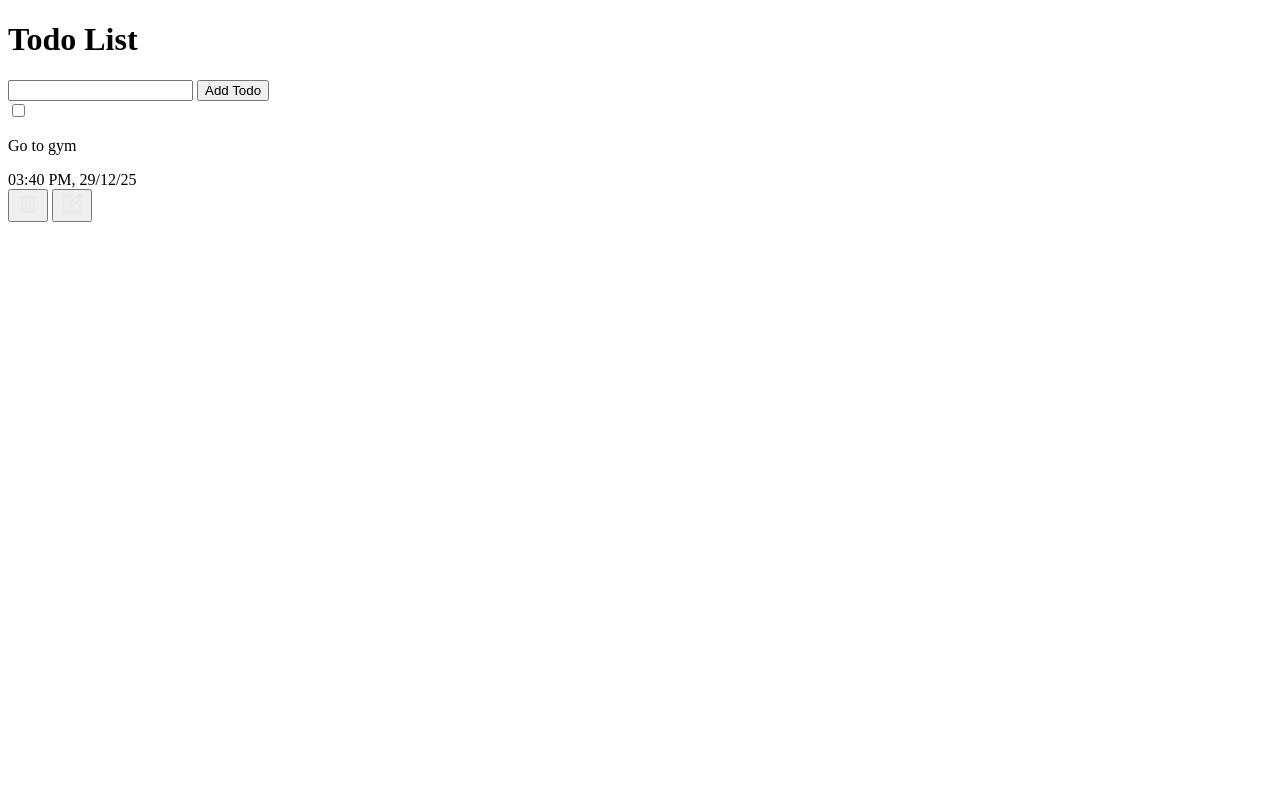
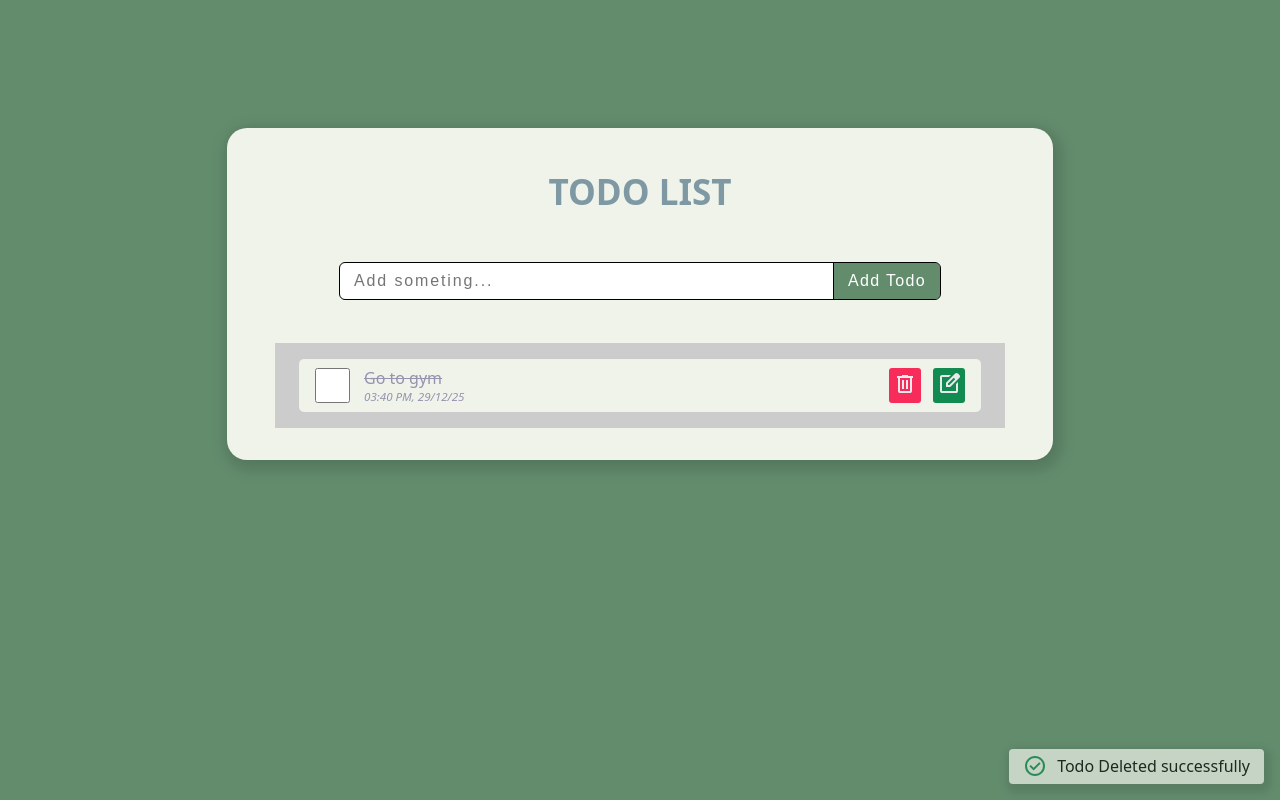
Before and after one commit to rockybulhussain77/Todo, a plain HTML site: page index.html in a window 1280 px wide. Drawn offline with Linux system fonts and the light colour scheme.

Commit message:
completing with css

```diff
--- a/index.html
+++ b/index.html
@@ -9,17 +9,17 @@
 </head>
 <body>
     <div class="wrapper">
-        <h1>Todo List</h1>
+        <h1 class="heading">Todo List</h1>
         <form class="input_container">
-            <input type="text" name="inputText" id="inputText">
-            <button role="button">Add Todo</button>
+            <input type="text" name="inputText" id="inputText" placeholder="Add someting...">
+            <button role="button" class="submit_btn">Add Todo</button>
         </form>
         <div class="todo_wrapper">
             <div class="container">
                 <article class="todoList">
                     <input type="checkbox" name="checkbox" id="checkbox">
                     <div class="todo_title">
-                        <p class="title">Go to gym</p>
+                        <p class="title line-through">Go to gym</p>
                         <span class="time">03:40 PM, 29/12/25</span>
                     </div>
                     <div class="btn_container">
@@ -35,6 +35,10 @@
         </div>
     </div>
     <div class="overlay">
+        <div class="show_list">
+            <svg xmlns="http://www.w3.org/2000/svg" height="24px" viewBox="0 -960 960 960" width="24px" fill="#118B50"><path d="m424-296 282-282-56-56-226 226-114-114-56 56 170 170Zm56 216q-83 0-156-31.5T197-197q-54-54-85.5-127T80-480q0-83 31.5-156T197-763q54-54 127-85.5T480-880q83 0 156 31.5T763-763q54 54 85.5 127T880-480q0 83-31.5 156T763-197q-54 54-127 85.5T480-80Zm0-80q134 0 227-93t93-227q0-134-93-227t-227-93q-134 0-227 93t-93 227q0 134 93 227t227 93Zm0-320Z"/></svg>
+            <p class="message">Todo Deleted successfully</p>
+        </div>
 
     </div>
     <!-- JS -->
--- a/style.css
+++ b/style.css
@@ -0,0 +1,178 @@
+* {
+    margin: 0;
+    padding: 0;
+    box-sizing: border-box;
+}
+
+body {
+    height: 100%;
+    width: 100%;
+    background:#638C6D;
+    padding-top: 8rem;
+    justify-content: center;
+    font-family: system-ui, -apple-system, BlinkMacSystemFont, 'Segoe UI', Roboto, Oxygen, Ubuntu, Cantarell, 'Open Sans', 'Helvetica Neue', sans-serif;
+}
+
+/* ================= Main Styling ================= */
+
+.wrapper {
+    max-width: 826px;
+    width: 90vw;
+    background: #EFF3EA;
+    padding: 2rem;
+    border-radius: 20px;
+    margin-inline: auto;
+    box-shadow: 3px 5px 15px 5px rgba(0, 0, 0, 15%);
+}
+
+.heading {
+    text-align: center;
+    text-transform: uppercase;
+    margin-top: 0.5rem;
+    color: #7E99A3;
+    font-size: 2.1875rem;
+}
+
+.input_container {
+    margin-top: 3rem;
+    display: flex;
+    max-width: 600px;
+    margin-inline: auto;
+}
+
+#inputText {
+    flex: 1 1 auto;
+    padding: 0.575rem 0.875rem;
+    font-size: 1rem;
+    letter-spacing: 1.875px;
+    background: #fff;
+    border: 0;
+    outline: 1.5px solid #000;
+    border-top-left-radius: 5px;
+    border-bottom-left-radius: 5px;
+}
+
+.submit_btn {
+    padding: 0.575rem 0.875rem;
+    font-size: 1rem;
+    border: 0;
+    outline: 1.5px solid #000;
+    letter-spacing: 1.35px;
+    border-top-right-radius: 5px;
+    border-bottom-right-radius: 5px;
+    background: #638C6D;
+    color: #fff;
+    cursor: pointer;
+}
+
+.todo_wrapper {
+    margin-top: 2.75rem;
+    margin-inline: 1rem;
+    background: #cccccc;
+    padding: 1rem 1.5rem;
+}
+
+.todoList {
+    background: #EFF3EA;
+    padding: 0.5rem 1rem;
+    border-radius: 5px;
+    display: flex;
+    align-items: center;
+    margin-bottom:0.875rem ;
+    animation: animate-todo 200ms linear;
+
+}
+
+
+@keyframes animate-todo {
+    0% {
+        transform: translateY(20px);
+    }
+    100% {
+        transform: translateY(0);
+    }
+}
+
+.todoList:nth-last-child(1) {
+    margin-bottom: 0px;
+}
+
+#checkbox {
+    flex: auto 1 auto;
+    width: 35px;
+    height: 35px;
+}
+
+.todo_title {
+    flex: 1 1 auto;
+    margin-left: 0.875rem;
+    display: flex;
+    flex-direction: column;
+}
+
+.btn_container {
+    flex: auto 1 auto;
+}
+
+.time {
+    font-size: 0.725rem;
+    font-style: italic;
+    color: #9692AF;
+}
+
+.line-through {
+    text-decoration: line-through;
+    color:#9692AF ;
+}
+
+.delete_btn, .edit_btn {
+    border: none;
+    padding: 0.25rem;
+    cursor: pointer;
+    margin-left: 0.5rem;
+    border-radius: 3px;
+}
+
+.delete_btn {
+    background: #F72C5B;
+}
+
+.edit_btn {
+    background: #118B50;
+
+}
+
+.overlay {
+    position: fixed;
+    inset: 16px;
+    pointer-events: none;
+}
+
+.show_list {
+    display: flex;
+    align-items: center;
+    gap: 10px;
+    width: fit-content;
+    padding: 0.35rem 0.875rem;
+    background: rgba(239, 243, 234, 30);
+    opacity: 0.7;
+    border-radius: 4px;
+    box-shadow: 2px 4px 10px 5px rgba(0, 0, 0, 0.15);
+    position: absolute;
+    bottom: 0;
+    right: 0;
+    animation: animate 300ms linear;
+
+}
+
+@keyframes animate {
+    0% {
+         scale: 0;
+        transform: translateY(80px);
+    }
+    100% {
+        scale: 1;
+        transform: translateY(0px);
+    }
+
+}
```
Also changed, not shown: script.js (line endings or trailing spaces).
